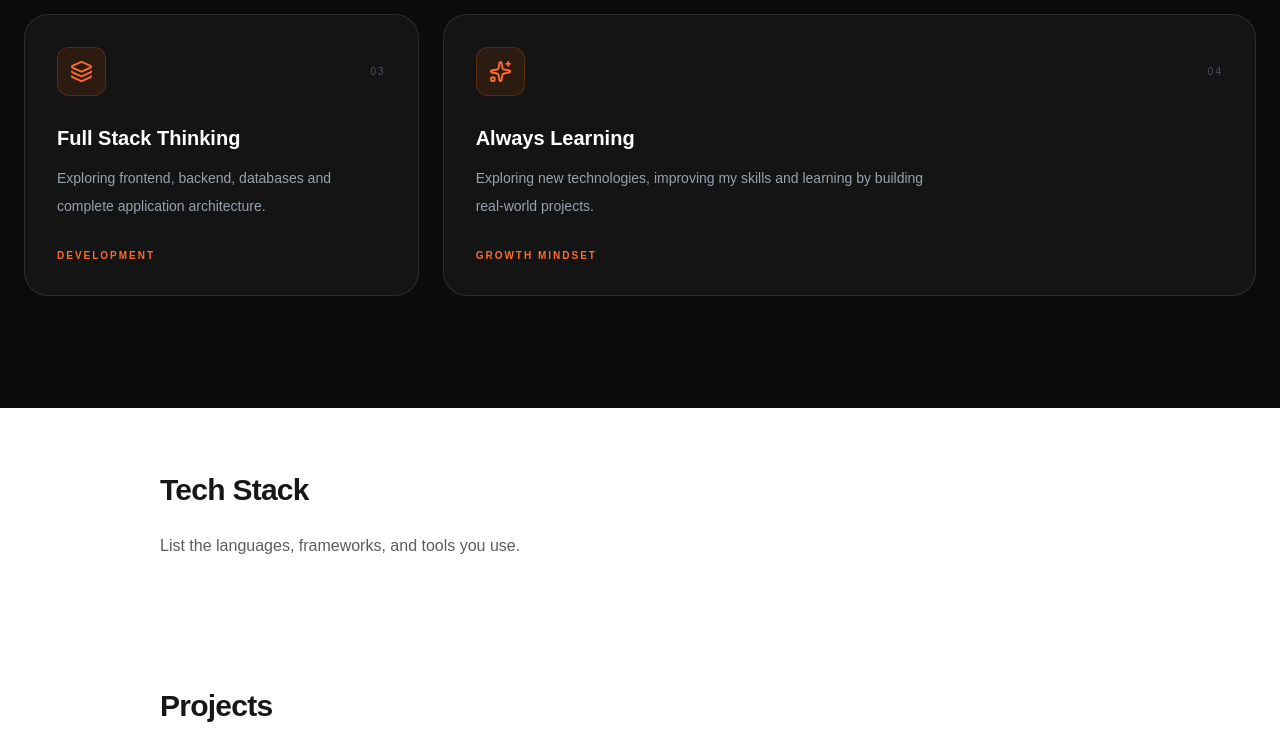
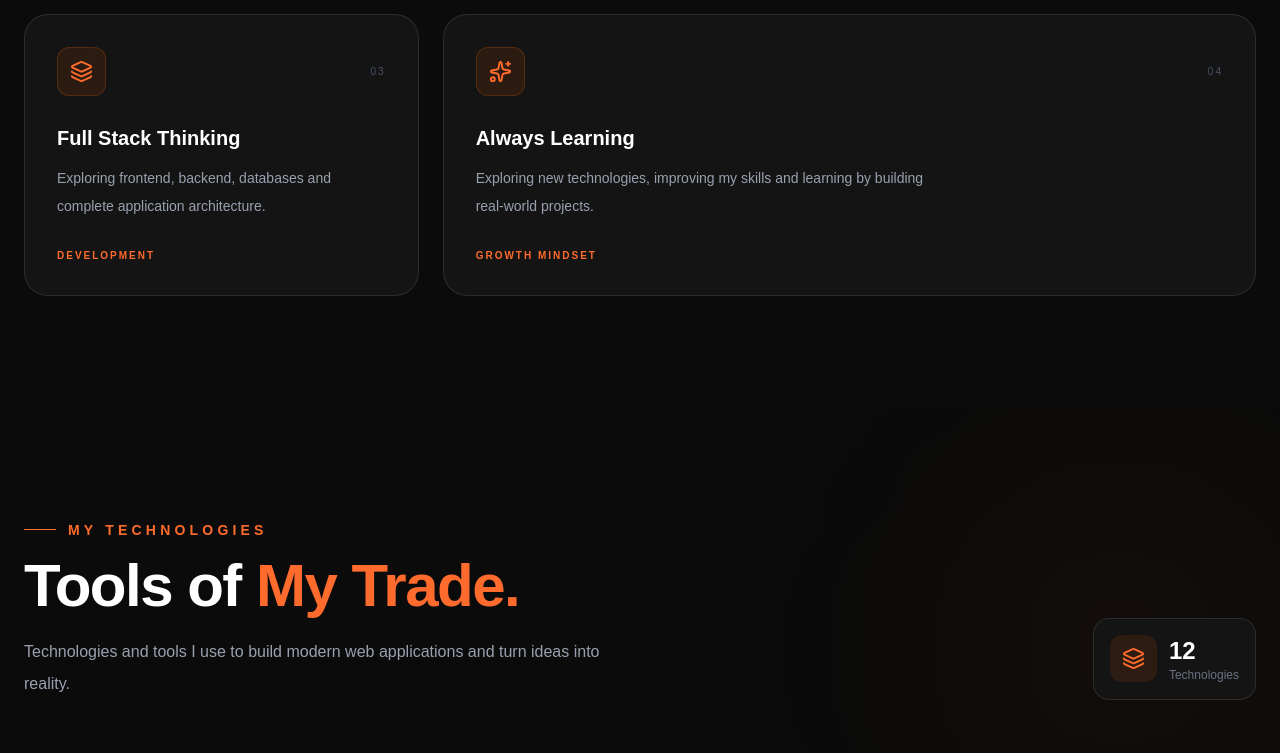
Before and after one commit to navjot-ai-dev/navjot-portfolio, a Next.js app: page / in a window 1280 px wide. Shown: the part 2000-2753 px from the top of the page. Built offline with nearby package versions, Linux system fonts and the light colour scheme.

Commit message:
add techstack section

```diff
--- a/src/components/sections/TechStack.tsx
+++ b/src/components/sections/TechStack.tsx
@@ -1,11 +1,299 @@
-import Section from "@/components/ui/Section";
+"use client";
+
+import { useState } from "react";
+import { ArrowUpRight, Code2, Layers3 } from "lucide-react";
+
+const categories = [
+  "All",
+  "Frontend",
+  "Backend",
+  "Database",
+  "Tools",
+];
+
+const technologies = [
+  {
+    name: "HTML5",
+    symbol: "5",
+    category: "Frontend",
+    description: "Building structured and semantic web experiences.",
+    status: "CORE",
+    color: "text-orange-500",
+  },
+  {
+    name: "CSS3",
+    symbol: "#",
+    category: "Frontend",
+    description: "Creating responsive and beautiful interfaces.",
+    status: "CORE",
+    color: "text-blue-400",
+  },
+  {
+    name: "JavaScript",
+    symbol: "JS",
+    category: "Frontend",
+    description: "Building interactive and dynamic applications.",
+    status: "CORE",
+    color: "text-yellow-400",
+  },
+  {
+    name: "TypeScript",
+    symbol: "TS",
+    category: "Frontend",
+    description: "Writing scalable and type-safe applications.",
+    status: "LEARNING",
+    color: "text-blue-500",
+  },
+  {
+    name: "React",
+    symbol: "⚛",
+    category: "Frontend",
+    description: "Building modern component-based interfaces.",
+    status: "CORE",
+    color: "text-cyan-400",
+  },
+  {
+    name: "Next.js",
+    symbol: "N",
+    category: "Frontend",
+    description: "Creating full-stack React applications.",
+    status: "LEARNING",
+    color: "text-white",
+  },
+  {
+    name: "Tailwind CSS",
+    symbol: "TW",
+    category: "Frontend",
+    description: "Building modern UI with utility-first styling.",
+    status: "CORE",
+    color: "text-cyan-400",
+  },
+  {
+    name: "Hono",
+    symbol: "H",
+    category: "Backend",
+    description: "Developing lightweight and fast API services.",
+    status: "LEARNING",
+    color: "text-orange-400",
+  },
+  {
+    name: "Better Auth",
+    symbol: "BA",
+    category: "Backend",
+    description: "Implementing authentication in applications.",
+    status: "LEARNING",
+    color: "text-purple-400",
+  },
+  {
+    name: "Drizzle ORM",
+    symbol: "D",
+    category: "Database",
+    description: "Working with type-safe database queries.",
+    status: "LEARNING",
+    color: "text-green-400",
+  },
+  {
+    name: "PostgreSQL",
+    symbol: "PG",
+    category: "Database",
+    description: "Working with relational database systems.",
+    status: "LEARNING",
+    color: "text-blue-400",
+  },
+  {
+    name: "Git & GitHub",
+    symbol: "GH",
+    category: "Tools",
+    description: "Managing code and collaborating on projects.",
+    status: "CORE",
+    color: "text-white",
+  },
+];
 
 export default function TechStack() {
+  const [activeCategory, setActiveCategory] = useState("All");
+
+  const filteredTechnologies =
+    activeCategory === "All"
+      ? technologies
+      : technologies.filter(
+          (tech) => tech.category === activeCategory
+        );
+
   return (
-    <Section id="tech-stack" title="Tech Stack">
-      <p className="leading-7 text-foreground/70">
-        List the languages, frameworks, and tools you use.
-      </p>
-    </Section>
+    <section
+      id="skills"
+      className="relative overflow-hidden bg-[#0B0B0B] px-6 py-28"
+    >
+      {/* Background Glow */}
+
+      <div className="pointer-events-none absolute right-0 top-20 h-80 w-80 rounded-full bg-orange-500/5 blur-[120px]" />
+
+      <div className="relative mx-auto max-w-7xl">
+
+        {/* Section Heading */}
+
+        <div className="mb-16 flex flex-col justify-between gap-8 md:flex-row md:items-end">
+
+          <div>
+            <p className="mb-4 flex items-center gap-3 text-sm font-semibold uppercase tracking-[0.3em] text-[#FF6B2C]">
+              <span className="h-px w-8 bg-[#FF6B2C]" />
+              My Technologies
+            </p>
+
+            <h2 className="text-4xl font-bold tracking-tight text-white sm:text-6xl">
+              Tools of
+              <span className="text-[#FF6B2C]"> My Trade.</span>
+            </h2>
+
+            <p className="mt-5 max-w-xl leading-8 text-gray-400">
+              Technologies and tools I use to build modern
+              web applications and turn ideas into reality.
+            </p>
+          </div>
+
+          <div className="flex items-center gap-3 rounded-2xl border border-white/10 bg-[#141414] p-4">
+            <div className="rounded-xl bg-orange-500/10 p-3 text-[#FF6B2C]">
+              <Layers3 size={23} />
+            </div>
+
+            <div>
+              <p className="text-2xl font-bold text-white">
+                {technologies.length.toString().padStart(2, "0")}
+              </p>
+              <p className="text-xs text-gray-500">
+                Technologies
+              </p>
+            </div>
+          </div>
+
+        </div>
+
+        {/* Category Filters */}
+
+        <div className="mb-10 flex flex-wrap gap-3">
+
+          {categories.map((category) => (
+
+            <button
+              key={category}
+              onClick={() => setActiveCategory(category)}
+              className={`rounded-full border px-6 py-3 text-sm font-medium transition-all duration-300 ${
+                activeCategory === category
+                  ? "border-[#FF6B2C] bg-[#FF6B2C] text-black"
+                  : "border-white/10 bg-[#141414] text-gray-400 hover:border-[#FF6B2C]/50 hover:text-white"
+              }`}
+            >
+              {category}
+            </button>
+
+          ))}
+
+        </div>
+
+        {/* Technology Cards */}
+
+        <div
+          className="grid gap-4 sm:grid-cols-2 lg:grid-cols-3 xl:grid-cols-4"
+        >
+
+          {filteredTechnologies.map((tech) => (
+
+            <div
+              key={tech.name}
+              className="group relative overflow-hidden rounded-2xl border border-white/10 bg-[#141414] p-6 transition-all duration-300 hover:-translate-y-2 hover:border-[#FF6B2C]/50 hover:bg-[#191919]"
+            >
+
+              {/* Hover Glow */}
+
+              <div className="pointer-events-none absolute -right-12 -top-12 h-32 w-32 rounded-full bg-orange-500/0 blur-3xl transition-all duration-500 group-hover:bg-orange-500/10" />
+
+              <div className="relative">
+
+                {/* Icon and Status */}
+
+                <div className="mb-8 flex items-center justify-between">
+
+                  <div className={`flex h-14 w-14 items-center justify-center rounded-2xl border border-white/10 bg-white/[0.03] text-xl font-bold ${tech.color}`}>
+                    {tech.symbol}
+                  </div>
+
+                  <span
+                    className={`rounded-full border px-3 py-1 text-[9px] font-bold tracking-wider ${
+                      tech.status === "CORE"
+                        ? "border-green-500/20 bg-green-500/10 text-green-400"
+                        : "border-orange-500/20 bg-orange-500/10 text-orange-400"
+                    }`}
+                  >
+                    {tech.status}
+                  </span>
+
+                </div>
+
+                {/* Technology Name */}
+
+                <h3 className="text-lg font-bold text-white transition-colors group-hover:text-[#FF6B2C]">
+                  {tech.name}
+                </h3>
+
+                {/* Description */}
+
+                <p className="mt-3 min-h-12 text-sm leading-6 text-gray-500">
+                  {tech.description}
+                </p>
+
+                {/* Bottom */}
+
+                <div className="mt-7 flex items-center justify-between border-t border-white/5 pt-5">
+
+                  <span className="text-[10px] font-semibold uppercase tracking-widest text-gray-600">
+                    {tech.category}
+                  </span>
+
+                  <ArrowUpRight
+                    size={17}
+                    className="text-gray-600 transition-all duration-300 group-hover:-translate-y-1 group-hover:translate-x-1 group-hover:text-[#FF6B2C]"
+                  />
+
+                </div>
+
+              </div>
+
+            </div>
+
+          ))}
+
+        </div>
+
+        {/* Bottom Message */}
+
+        <div className="mt-10 flex flex-col items-center justify-between gap-5 rounded-2xl border border-white/10 bg-[#141414] p-7 sm:flex-row">
+
+          <div className="flex items-center gap-4">
+
+            <div className="rounded-xl bg-orange-500/10 p-3 text-[#FF6B2C]">
+              <Code2 size={23} />
+            </div>
+
+            <div>
+              <h3 className="font-semibold text-white">
+                Always Exploring New Technologies
+              </h3>
+
+              <p className="mt-1 text-sm text-gray-500">
+                Learning today. Building better tomorrow.
+              </p>
+            </div>
+
+          </div>
+
+          <span className="text-sm font-semibold text-[#FF6B2C]">
+            BUILD • LEARN • REPEAT
+          </span>
+
+        </div>
+
+      </div>
+    </section>
   );
 }
```
